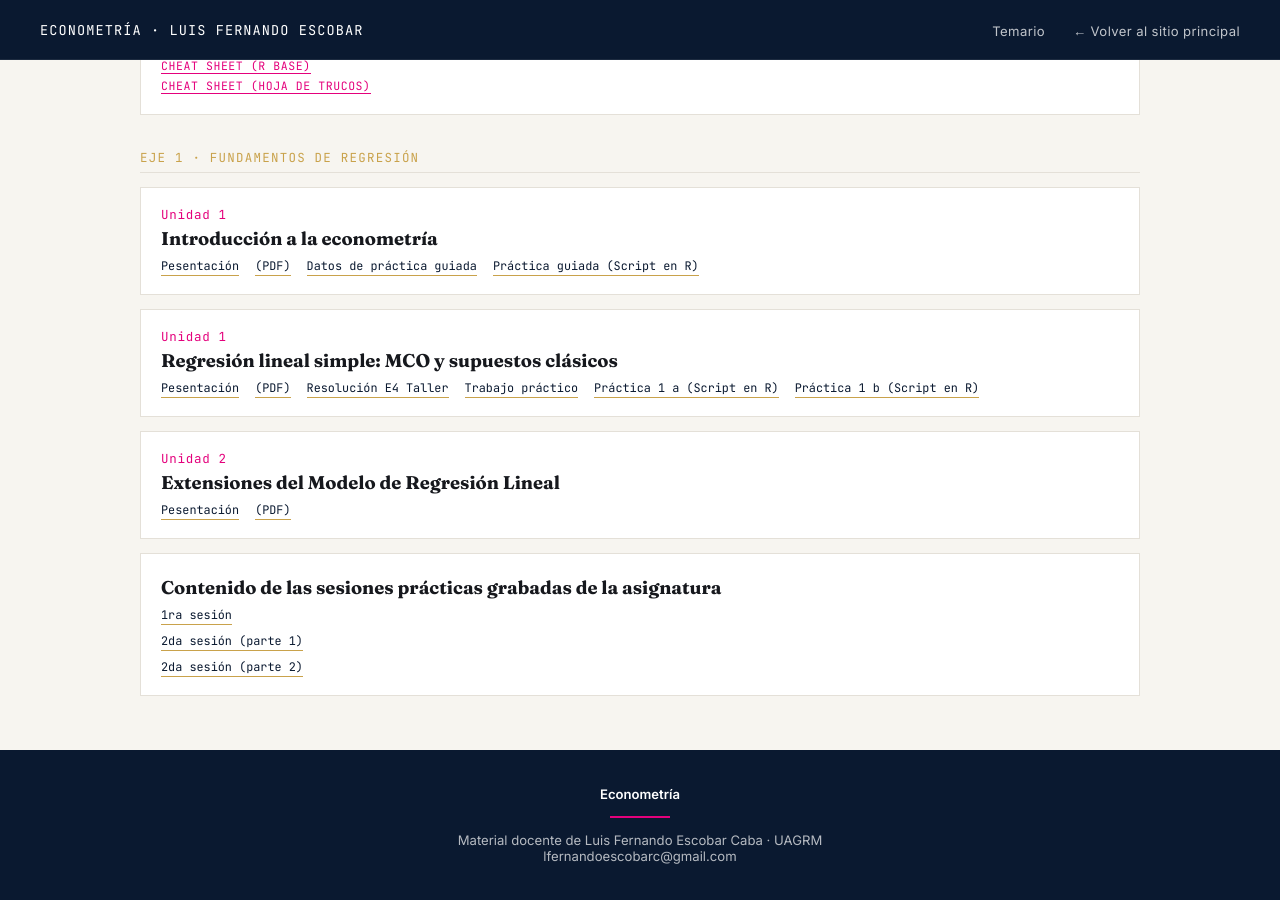
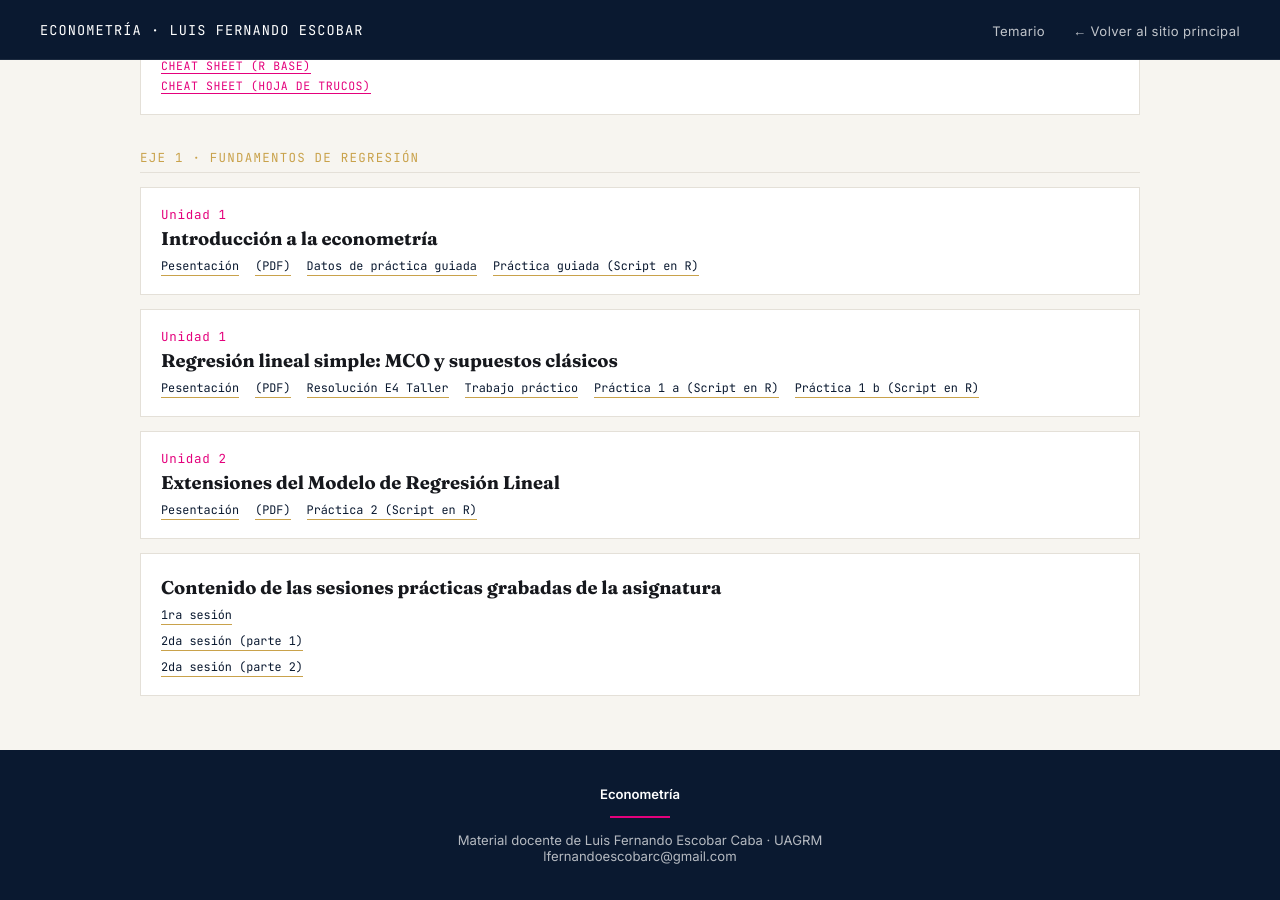
Before and after one commit to LFernandoEscobarC/econometria, a Jekyll site: the page built from index.md, in a window 1280 px wide and 900 px high, scrolled down 908 px. Built offline with Jekyll 4.4.1, drawn with Linux system fonts in a browser that asks for light colours.

Commit message:
Update index.md

```diff
--- a/index.md
+++ b/index.md
@@ -109,6 +109,7 @@ title: Temario
       <div class="mat-links">
         <a href="https://raw.githack.com/Lufesc/Eco360SII26/main/Contenido/03-extensiones/03-extensiones.html">Pesentación</a>
         <a href="https://raw.githack.com/Lufesc/Eco360SII26/main/Contenido/03-extensiones/03-extensiones.pdf">(PDF)</a>
+        <a href="https://raw.githack.com/Lufesc/Eco360SII26/main/Practicas/Practica2.R">Práctica 2 (Script en R)</a>
       </div>
     </li>
 
```
